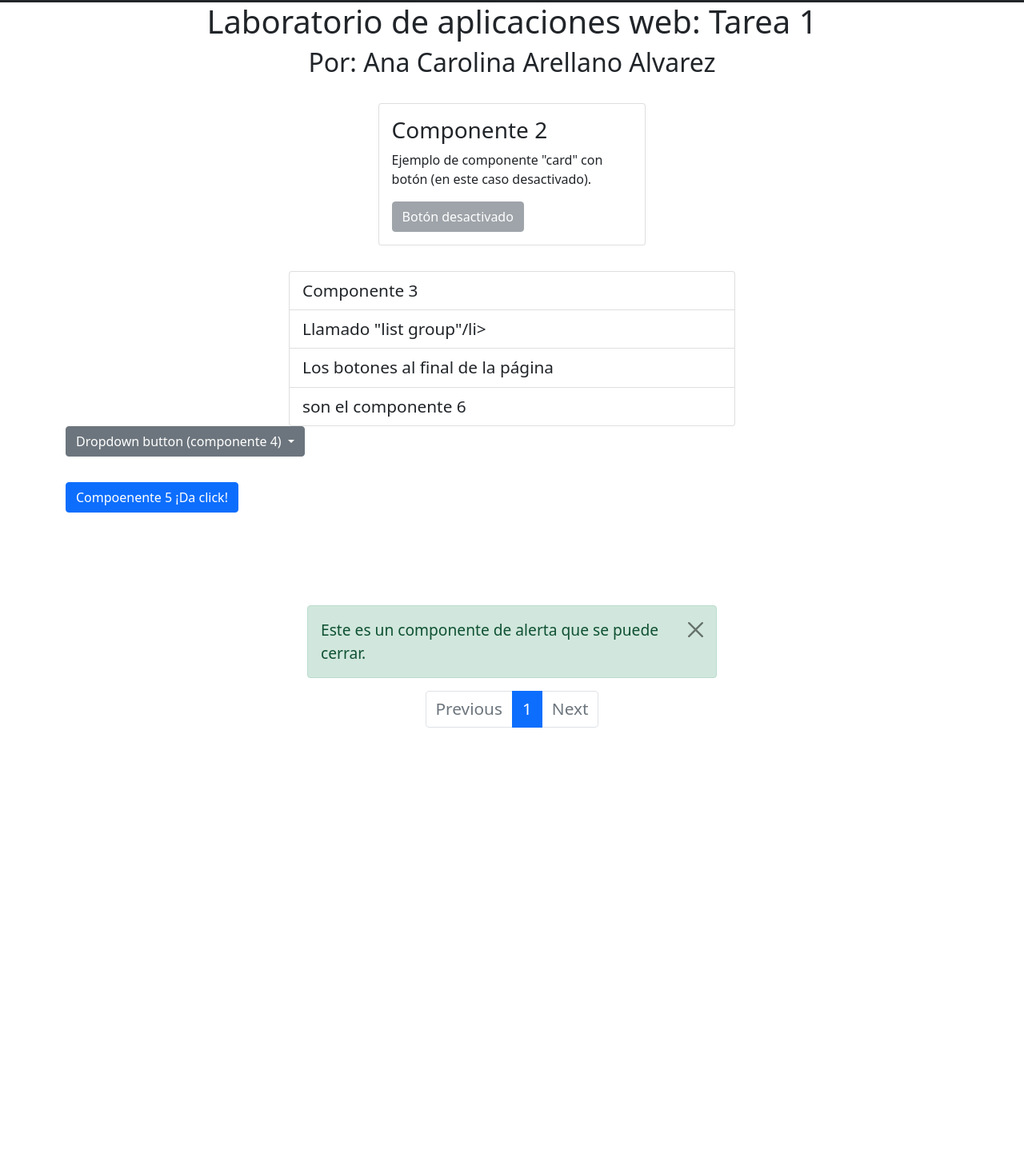
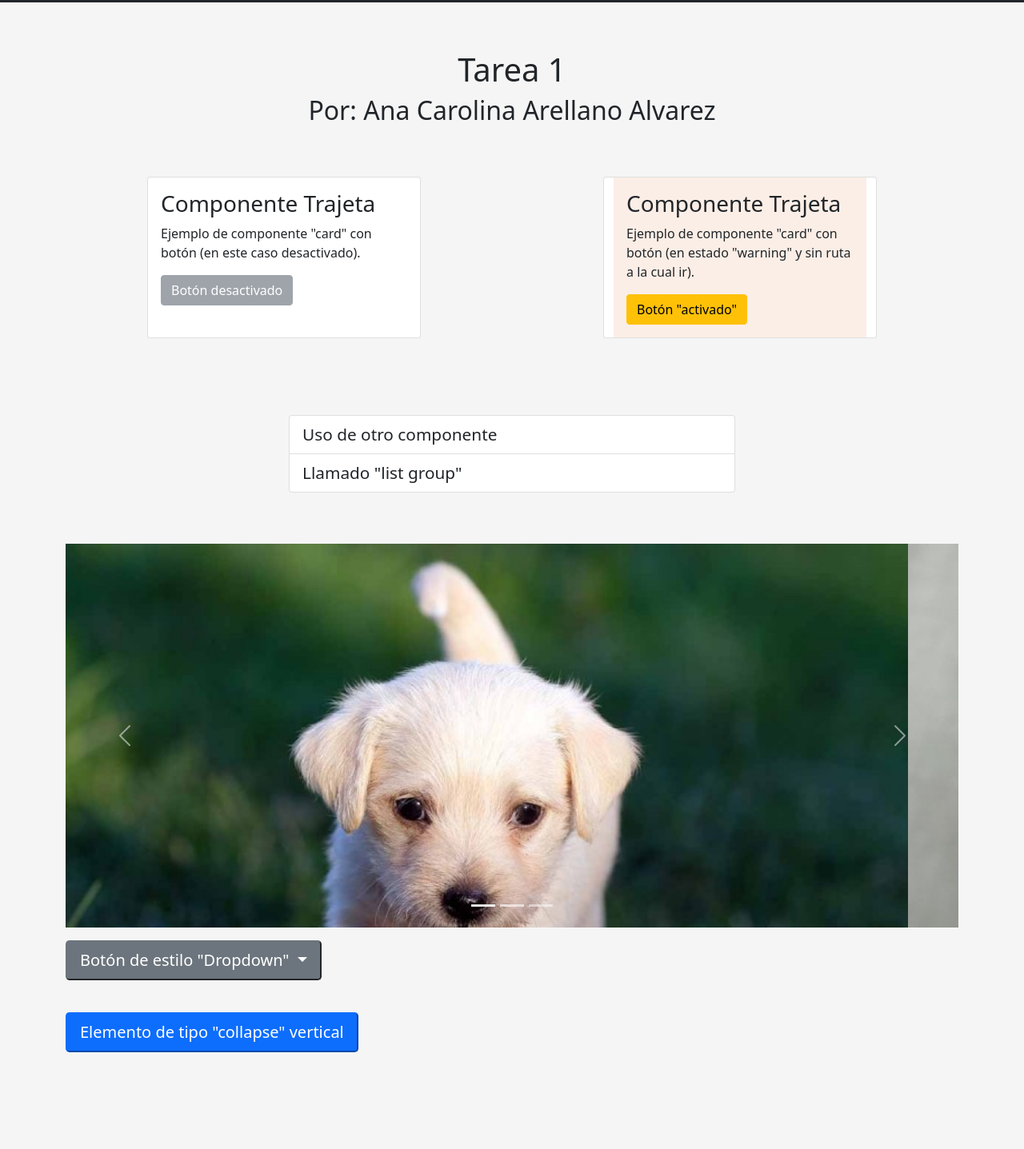
Before and after one commit to anacarolinaarellano/LabWeb-Tarea1, a plain HTML site: page index.html in a window 1280 px wide. Shown: the part 61-1498 px from the top of the page at 80% size. Before the commit the page ends 987 px from the top, so only its background shows below. Drawn offline with nearby package versions, Linux system fonts and the light colour scheme.

Commit message:
agregue un par de componentes mas e imagenes

```diff
--- a/index.html
+++ b/index.html
@@ -18,39 +18,111 @@
   <body>
     <nav class="navbar navbar-dark bg-dark my-nav">
       <div class="container-fluid">
-        <span class="navbar-brand h1">Ana Carolina (componente 1)</span>
+        <span class="navbar-brand h1">Laboratorio de aplicaciones web</span>
       </div>
     </nav>
     <div class="container">
-      <h1>Laboratorio de aplicaciones web: Tarea 1</h1>
+      <h1>Tarea 1</h1>
       <h2>Por: Ana Carolina Arellano Alvarez</h2>
 
-      <div class="card my-list" style="width: 30%">
+      <div class="row my-row">
+        <div class="card my-list" style="width: 30%; padding: 0%">
           <div class="card-body">
-          <h3 class="card-title">Componente 2</h3>
+            <h3 class="card-title">Componente Trajeta</h3>
             <p class="card-text">
               Ejemplo de componente "card" con botón (en este caso desactivado).
             </p>
             <a class="btn btn-secondary disabled">Botón desactivado</a>
           </div>
         </div>
+        <div class="card my-list" style="width: 30%">
+          <div class="card-body my-card">
+            <h3 class="card-title">Componente Trajeta</h3>
+            <p class="card-text">
+              Ejemplo de componente "card" con botón (en estado "warning" y sin
+              ruta a la cual ir).
+            </p>
+            <a class="btn btn-warning">Botón "activado"</a>
+          </div>
+        </div>
+      </div>
 
+      <div class="row-cols-2 my-row">
         <ul class="list-group my-list">
-        <li class="list-group-item">Componente 3</li>
-        <li class="list-group-item">Llamado "list group"/li></li>
-        <li class="list-group-item">Los botones al final de la página</li>
-        <li class="list-group-item">son el componente 6</li>
+          <li class="list-group-item">Uso de otro componente</li>
+          <li class="list-group-item">Llamado "list group"</li>
         </ul>
+      </div>
 
+      <div class="row my-row">
+        <div
+          id="myCarouselIndicators"
+          class="carousel slide"
+          data-bs-ride="carousel"
+        >
+          <div class="carousel-indicators">
+            <button
+              type="button"
+              data-bs-target="#myCarouselIndicators"
+              data-bs-slide-to="0"
+              class="active"
+              aria-current="true"
+              aria-label="Slide 1"
+            ></button>
+            <button
+              type="button"
+              data-bs-target="#myCarouselIndicators"
+              data-bs-slide-to="1"
+              aria-label="Slide 2"
+            ></button>
+            <button
+              type="button"
+              data-bs-target="#myCarouselIndicators"
+              data-bs-slide-to="2"
+              aria-label="Slide 3"
+            ></button>
+          </div>
+          <div class="carousel-inner">
+            <div class="carousel-item active my-carousel-item">
+              <img src="/images/perrito1.jpeg" class="d-block w-100"  />
+            </div>
+            <div class="carousel-item my-carousel-item">
+              <img src="/images/perrito2.jpeg" class="d-block w-100"  />
+            </div>
+            <div class="carousel-item my-carousel-item">
+              <img src="/images/perrito3.png" class="d-block w-100"  />
+            </div>
+          </div>
+          <button
+            class="carousel-control-prev"
+            type="button"
+            data-bs-target="#carouselIndicators"
+            data-bs-slide="prev"
+          >
+            <span class="carousel-control-prev-icon" aria-hidden="true"></span>
+            <span class="visually-hidden">Previous</span>
+          </button>
+          <button
+            class="carousel-control-next"
+            type="button"
+            data-bs-target="#myCarouselIndicators"
+            data-bs-slide="next"
+          >
+            <span class="carousel-control-next-icon" aria-hidden="true"></span>
+            <span class="visually-hidden">Next</span>
+          </button>
+        </div>
+      </div>
+      <div class="row my-row">
         <div class="dropdown">
           <button
-          class="btn btn-secondary dropdown-toggle"
+            class="btn-lg btn-secondary dropdown-toggle"
             type="button"
             id="dropdownMenuButton1"
             data-bs-toggle="dropdown"
             aria-expanded="false"
           >
-          Dropdown button (componente 4)
+            Botón de estilo "Dropdown"
           </button>
           <ul class="dropdown-menu" aria-labelledby="dropdownMenuButton1">
             <li><a class="dropdown-item" href="#">Action</a></li>
@@ -61,20 +133,21 @@
 
         <p>
           <button
-          class="btn btn-primary my-toggle"
+            class="btn-lg btn-primary my-toggle"
             type="button"
             data-bs-toggle="collapse"
             data-bs-target="#collapseConTexto"
             aria-controls="collapseConTexto"
           >
-          Compoenente 5 ¡Da click!
+            Elemento de tipo "collapse" vertical
           </button>
         </p>
-      <div style="min-height: 60px; margin-bottom: 2rem;">
+        <div style="min-height: 60px; margin-bottom: 2rem">
           <div class="collapse collapse-vertical" id="collapseConTexto">
             <div class="card card-body" style="width: 25%">
               This is some placeholder content for a horizontal collapse. It's
               hidden by default and shown when triggered.
+            </div>
           </div>
         </div>
       </div>
--- a/styles.css
+++ b/styles.css
@@ -1,12 +1,15 @@
+body{
+    background-color: #F5F5F5 !important;
+}
 h1{
-    margin-top: 1em;
+    margin-top: 1.5em !important;
     margin-bottom: 3em;
     text-align: center;
 }
 
 h2{
     margin-top: 1em;
-    margin-bottom: 3em;
+    margin-bottom: 2em !important;
     text-align: center;
 }
 
@@ -18,17 +21,30 @@ li{
     margin-bottom: 0.5em;
 }
 
+img{
+    object-fit: fill;
+}
+
 .my-nav{
     height: 4em;
 }
 
+.my-carousel-item{
+    min-height: 30rem !important;
+    max-height: 30rem !important;
+}
 .my-list{
     display: block;
     margin-left: auto;
     margin-right: auto;
     width:50%;
     margin-top: 2rem;
-    margin-bottom: 2rem;
+    margin-bottom: 4rem !important;
+}
+
+.my-row{
+    margin-top: 1rem !important;
+    margin-bottom: 1rem !important;
 }
 
 .my-alert{
@@ -39,6 +55,12 @@ li{
     font-size: 1.2rem;
 }
 
+.my-card{
+    background-color: #FBEEE6;
+}
+
+.my-item{
+}
 .nav-h1{
     text-align: center;
 }
```
Also changed, not shown: images/perrito1.jpeg (added), images/perrito2.jpeg (added), images/perrito3.png (added). Lines whose indentation alone changed are shown as unchanged.
